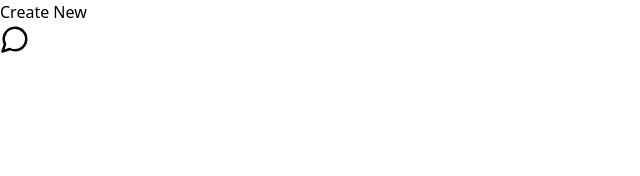
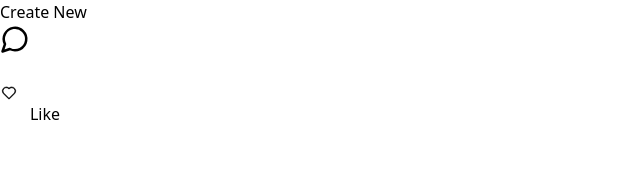
Before and after one commit to Aryan-205/ComponentLibrary2.0, a React (Vite) app: page / in a window 1280 px wide. Shown: the top 176 px of the page, without its empty margins (0-640 px from the left). Built offline with nearby package versions, Linux system fonts and the light colour scheme.

Commit message:
added like button'

```diff
--- a/src/App.tsx
+++ b/src/App.tsx
@@ -1,4 +1,5 @@
 import ButtonPopup from "./assets/components/ButtonPopup";
+import LikeButton from "./assets/components/LikeButton";
 import QuestionPopup from "./assets/components/QuestionPopup";
 
 export default function App() {
@@ -7,6 +8,7 @@ export default function App() {
     <div className="w-full">
       <ButtonPopup/>
       <QuestionPopup/>
+      <LikeButton/>
     </div>
   );
 }
--- /dev/null
+++ b/src/assets/components/LikeButton.tsx
@@ -0,0 +1,114 @@
+// import { useState } from "react"
+// import { CiHeart } from "react-icons/ci";
+// import {AnimatePresence, motion} from 'motion/react'
+
+// export default function LikeButton(){
+
+//   const [like, setLike] = useState(0)
+
+//   return (
+//     <>
+//       <div className="w-full h-screen bg-white relative flex justify-center items-center">
+//         <button
+//           onClick={()=>setLike(p=>p+1)}
+//           className="rounded-3xl bg-slate-50 hover:bg-slate-100 active:bg-slate-50 border border-neutral-300 px-4 py-2 flex justify-center items-center gap-1 w-f"
+//         >
+//         <AnimatePresence>
+//           <CiHeart size={18} strokeWidth={0.8}  color={like ? "#f81980" : "000000"}/>
+//           <motion.span
+//             className="font-light"
+//             initial={{y:-10}}
+//             animate={{y:0}}
+//             exit={{y:-10}}
+//             transition={{duration:1}}
+
+//           >
+//             {like>0? like : ""}
+//           </motion.span>
+//           <span className="font-light">
+//             Like
+//             <motion.span
+//               initial={{y:-10}}
+//               animate={{y:0}}
+//               transition={{duration:1}}
+//             >
+//               {like>0 ? "s" : ""}
+//             </motion.span>
+//           </span>
+//         </AnimatePresence>
+//         </button>
+//       </div>
+//     </>
+//   )
+// }
+
+import { useState } from "react";
+import { CiHeart } from "react-icons/ci";
+import { AnimatePresence, motion } from "framer-motion"; // Correct import for Framer Motion
+
+export default function LikeButton() {
+  const [like, setLike] = useState(0);
+
+  // Define the common animation properties
+  // const animationProps = {
+  //   initial: { y: 10, opacity: 0 },
+  //   animate: { y: 0, opacity: 1 },
+  //   exit: { y: -10, opacity: 0 },
+  //   transition: { duration: 0.3 }, // Shorter duration for a snappier feel
+  // };
+
+  // Variant for the 'like' count - a different element for each number
+  // const countVariants = {
+  //   initial: { y: 10, opacity: 0 },
+  //   animate: { y: 0, opacity: 1 },
+  //   exit: { y: -10, opacity: 0 },
+  // };
+
+  return (
+    <>
+      <div className="w-full h-screen bg-white relative flex justify-center items-center">
+        <button
+          onClick={() => setLike(p => p + 1)}
+          style={{width: like > 0 ? "110px" : "90px"}}
+          className="rounded-3xl bg-slate-50 hover:bg-neutral-100 active:bg-slate-50 border border-neutral-300 px-4 py-2 flex justify-between items-center "
+        >
+          <CiHeart
+            size={18}
+            strokeWidth={0.8}
+            color={like ? "#f81980" : "000000"}
+          />
+          <AnimatePresence mode="wait">
+            {
+              like > 0 && (
+              <motion.span
+                className="font-light inline-block relative"
+                key={like}
+                initial={{y:10, opacity:0}}
+                animate={{y:0, opacity:1}}
+                exit={{y:-10, opacity:0}}
+                transition={{ duration: 0.1 }}
+              >
+                {like}
+              </motion.span>
+            )}
+          </AnimatePresence>
+          <span className="font-light">
+            Like
+            <AnimatePresence mode="wait">
+              {like > 0 && (
+                <motion.span
+                  initial={{y:10}}
+                  animate={{y:0}}
+                  exit={{y:-10}}
+                  transition={{ duration: 0.8 }}
+                >
+                  s
+                </motion.span>
+              )}
+            </AnimatePresence>
+          </span>
+        </button>
+      </div>
+    </>
+  );
+}
```
